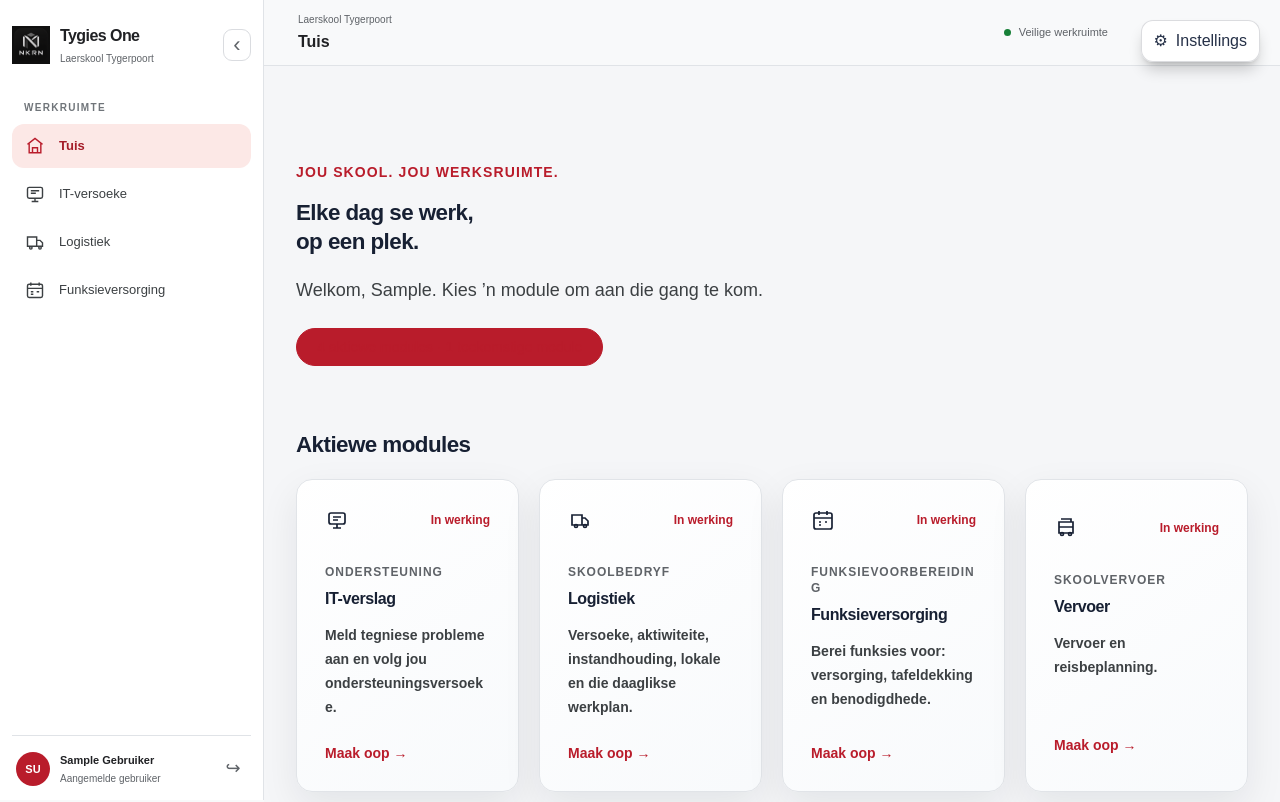
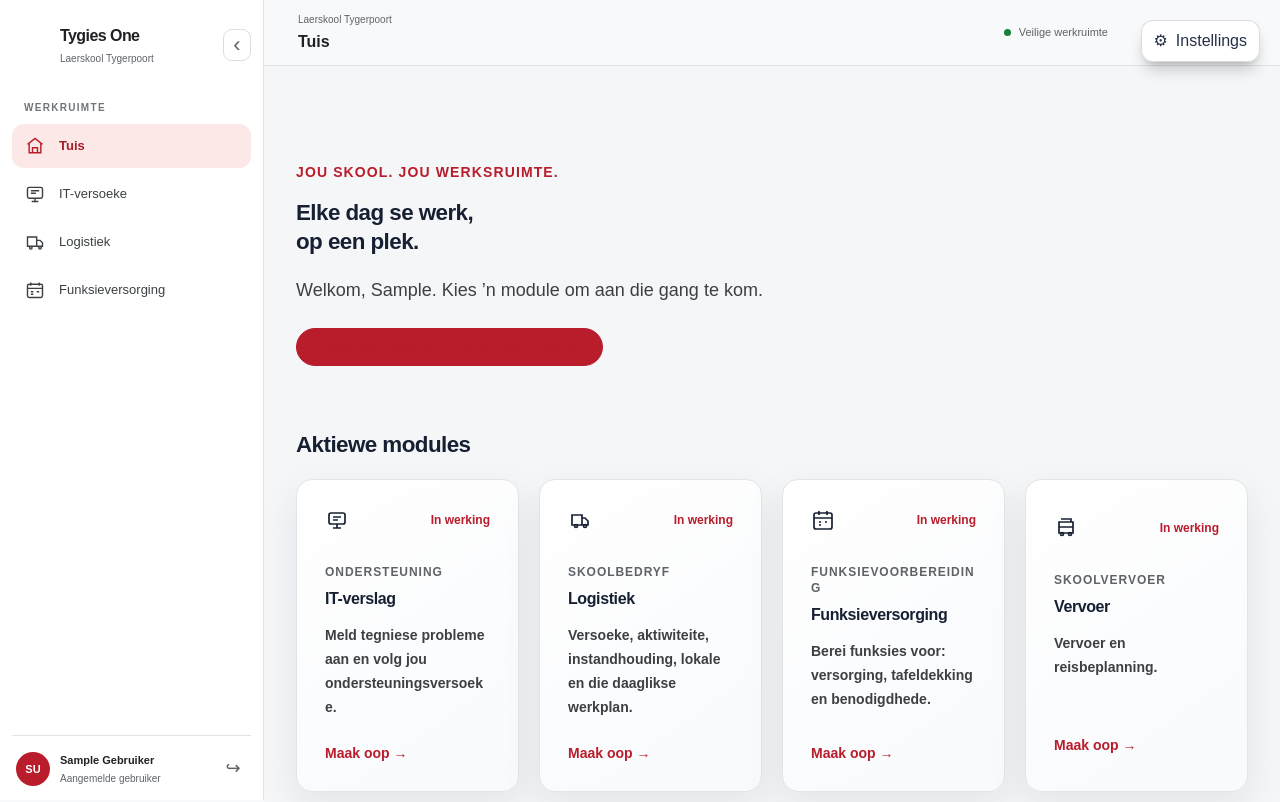
Before and after one commit to wbreytenbach-ops/nkrn-platform, a Next.js app in the folder web/: page / in a window 1280 px wide. Shown: the top 802 px of the page. Built offline with nearby package versions, Linux system fonts and the light colour scheme; sample sign-in values are in the browser's storage.

Commit message:
Use existing Tygerpoort school logo in Tygies One sidebar

```diff
--- a/web/src/app/components/WorkspaceShell.tsx
+++ b/web/src/app/components/WorkspaceShell.tsx
@@ -100,7 +100,7 @@ export default function WorkspaceShell({ children }: { children: ReactNode }) {
             <aside className="workspace-sidebar" aria-label={af ? "Hoofnavigasie" : "Main navigation"}>
                 <div className="workspace-brand">
                     <Link href="/" className="workspace-brand-link" aria-label="Tygies One home" onClick={() => setMobileOpen(false)}>
-                        <Image src="/icon-192x192.png" alt="Laerskool Tygerpoort school crest" width={42} height={42} priority className="workspace-crest" />
+                        <Image src="/wit-logo-tygies.png" alt="Laerskool Tygerpoort school crest" width={42} height={42} priority className="workspace-crest" />
                         <span className="workspace-brand-copy"><strong>Tygies One</strong><small>Laerskool Tygerpoort</small></span>
                     </Link>
                     <button type="button" className="workspace-collapse" onClick={toggleCollapsed} aria-label={collapsed ? (af ? "Brei navigasie uit" : "Expand navigation") : (af ? "Vou navigasie in" : "Collapse navigation")} title={collapsed ? "Expand navigation" : "Collapse navigation"}>‹</button>
```
